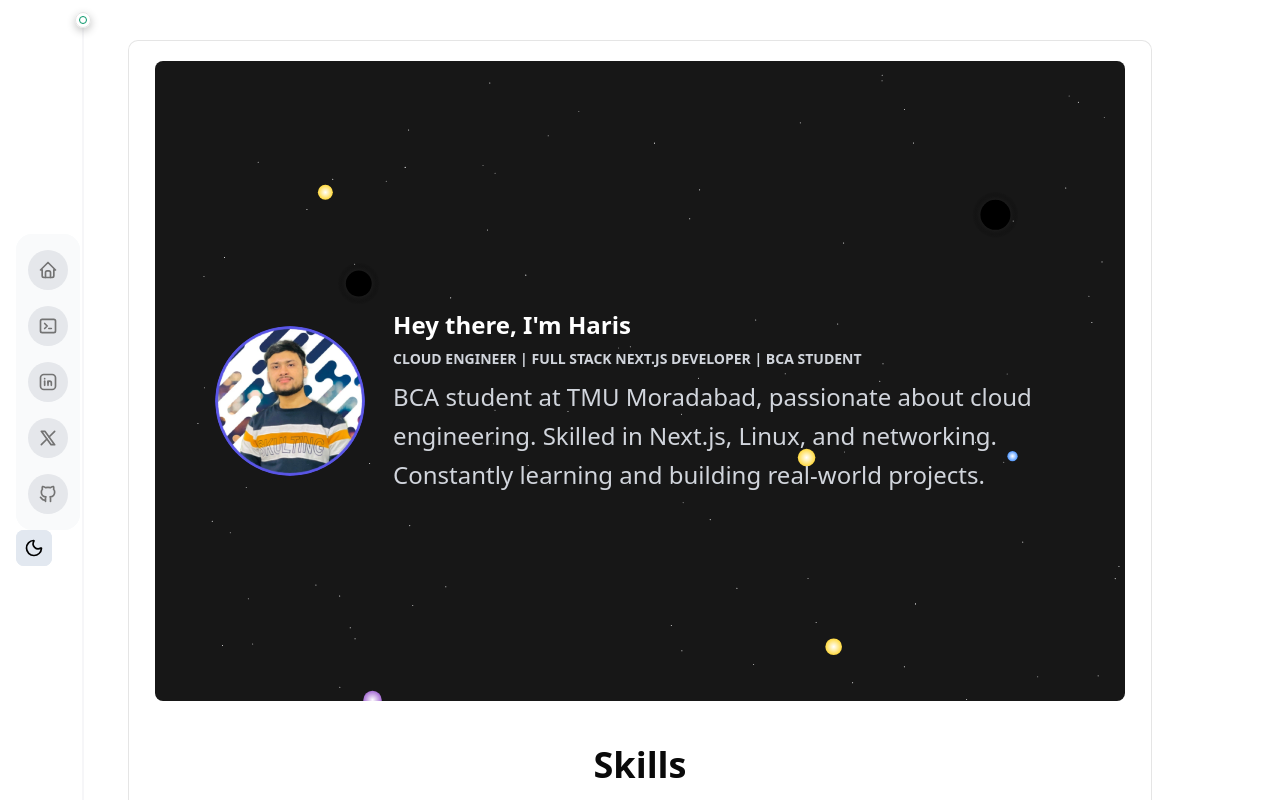
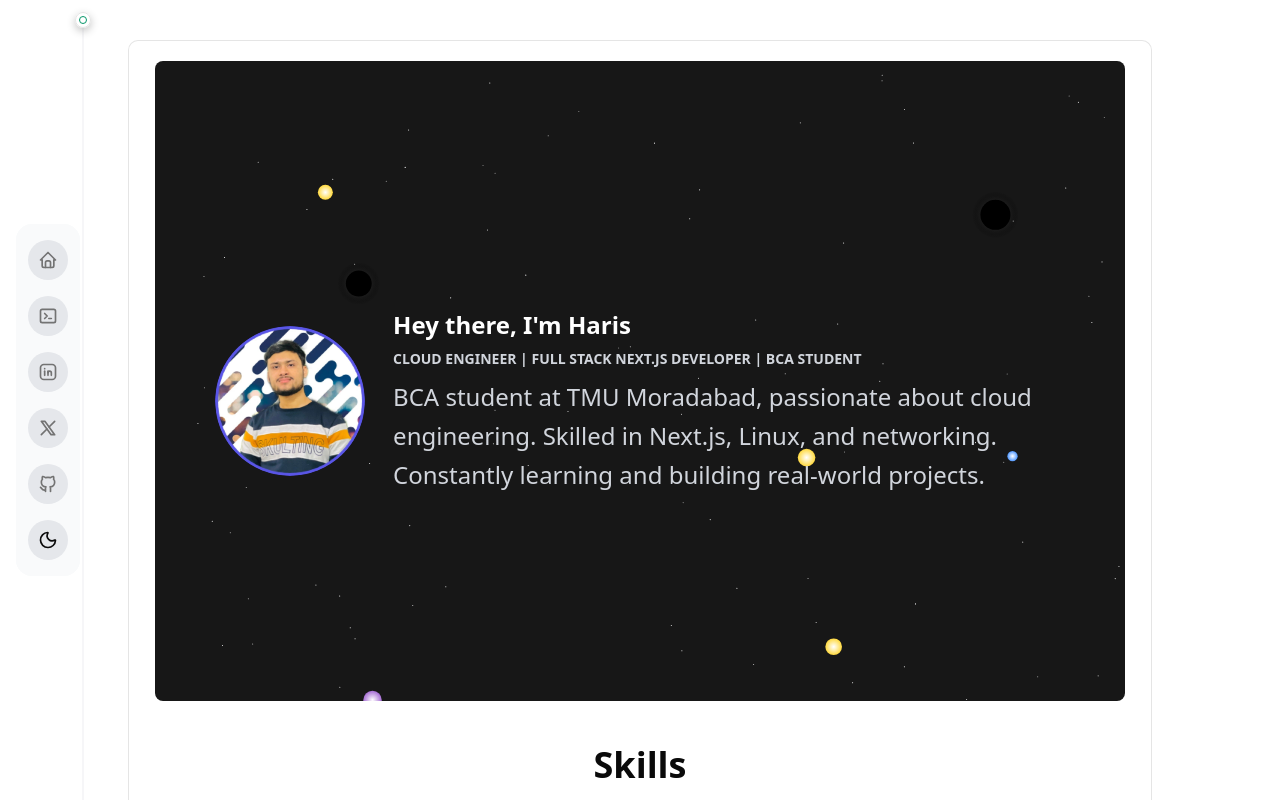
Before and after one commit to haris-al-hanafi/Portfolio, a Next.js app: page / in a window 1280 px wide. Shown: the top 800 px of the page. Built offline with nearby package versions, Linux system fonts and the light colour scheme.

Commit message:
added dark mode with button

```diff
--- a/components/FloatingDock.tsx
+++ b/components/FloatingDock.tsx
@@ -3,13 +3,10 @@ import React from 'react';
 import { FloatingDock } from '@/components/ui/floating-dock';
 import { LinkItem } from '@/Types/types';
 
-import ThemeToggle from './ToggleThemeBtn';
-
 export default function FloatingDockLinks({ links }: { links: LinkItem[] }) {
   return (
     <div className="fixed left-4 top-1/2 md:-translate-y-1/2 z-50">
       <FloatingDock items={links} />
-      <ThemeToggle />
     </div>
   );
 }
--- a/components/ToggleThemeBtn.tsx
+++ b/components/ToggleThemeBtn.tsx
@@ -12,7 +12,6 @@ const ThemeToggle = () => {
   return (
     <button
       onClick={toggleTheme}
-      className="p-2 rounded-md bg-slate-200 dark:bg-slate-700 text-black dark:text-white hover:scale-105 transition"
       title={`Switch to ${theme === 'dark' ? 'light' : 'dark'} mode`}
     >
       {theme === 'dark' ? <Sun className="w-5 h-5" /> : <Moon className="w-5 h-5" />}
--- a/components/ui/floating-dock.tsx
+++ b/components/ui/floating-dock.tsx
@@ -18,6 +18,8 @@ import {
 import { cn } from '@/lib/utils';
 import { IconLayoutNavbarCollapse } from '@tabler/icons-react';
 
+import ThemeToggle from '../ToggleThemeBtn';
+
 export const FloatingDock = ({
   items,
   desktopClassName,
@@ -27,10 +29,19 @@ export const FloatingDock = ({
   desktopClassName?: string
   mobileClassName?: string
 }) => {
+  const updatedItems = [
+    ...items,
+    {
+      title: 'Toggle Theme',
+      icon: <ThemeToggle />,
+      href: '',
+    },
+  ];
+
   return (
     <>
-      <FloatingDockDesktop items={items} className={desktopClassName} />
-      <FloatingDockMobile items={items} className={mobileClassName} />
+      <FloatingDockDesktop items={updatedItems} className={desktopClassName} />
+      <FloatingDockMobile items={updatedItems} className={mobileClassName} />
     </>
   )
 }
@@ -65,14 +76,19 @@ const FloatingDockMobile = ({
                 }}
                 transition={{ delay: (items.length - 1 - idx) * 0.05 }}
               >
+                {item.href ? (
                   <a
                     href={item.href}
-                  key={item.title}
                     target="_blank"
                     className="flex h-10 w-10 items-center justify-center rounded-full bg-gray-50 dark:bg-neutral-800"
                   >
                     <div className="h-4 w-4">{item.icon}</div>
                   </a>
+                ) : (
+                  <div className="flex h-10 w-10 items-center justify-center rounded-full bg-gray-50 dark:bg-neutral-800">
+                    <div className="h-4 w-4">{item.icon}</div>
+                  </div>
+                )}
               </motion.div>
             ))}
           </motion.div>
@@ -160,8 +176,7 @@ function IconContainer({
 
   const [hovered, setHovered] = useState(false)
 
-  return (
-    <a href={href} target="_blank" rel="noopener noreferrer">
+  const container = (
     <motion.div
       ref={ref}
       style={{ width, height }}
@@ -185,6 +200,13 @@ function IconContainer({
         {icon}
       </motion.div>
     </motion.div>
+  )
+
+  return href ? (
+    <a href={href} target="_blank" rel="noopener noreferrer">
+      {container}
     </a>
+  ) : (
+    container
   )
 }
```
Lines whose indentation alone changed are shown as unchanged.
